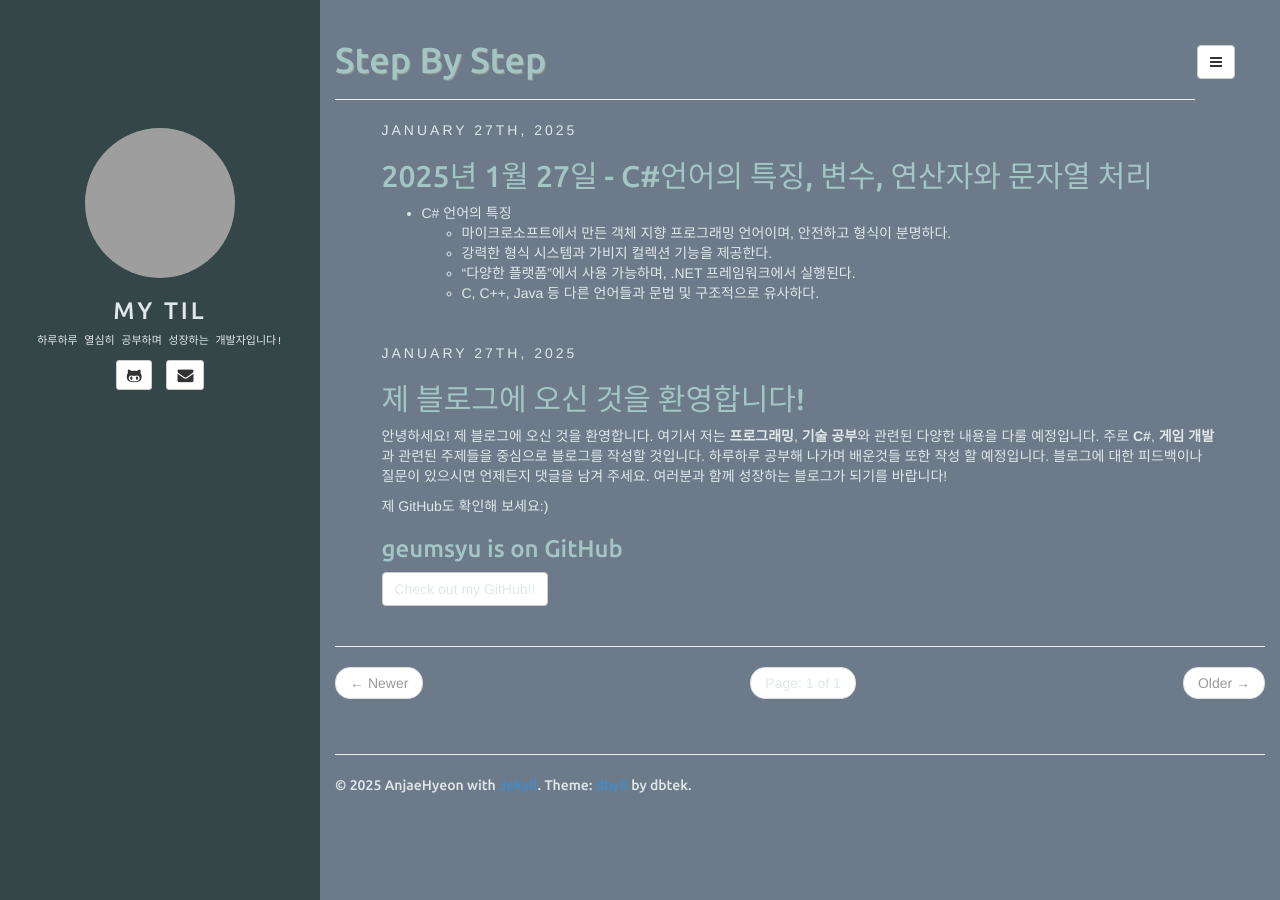
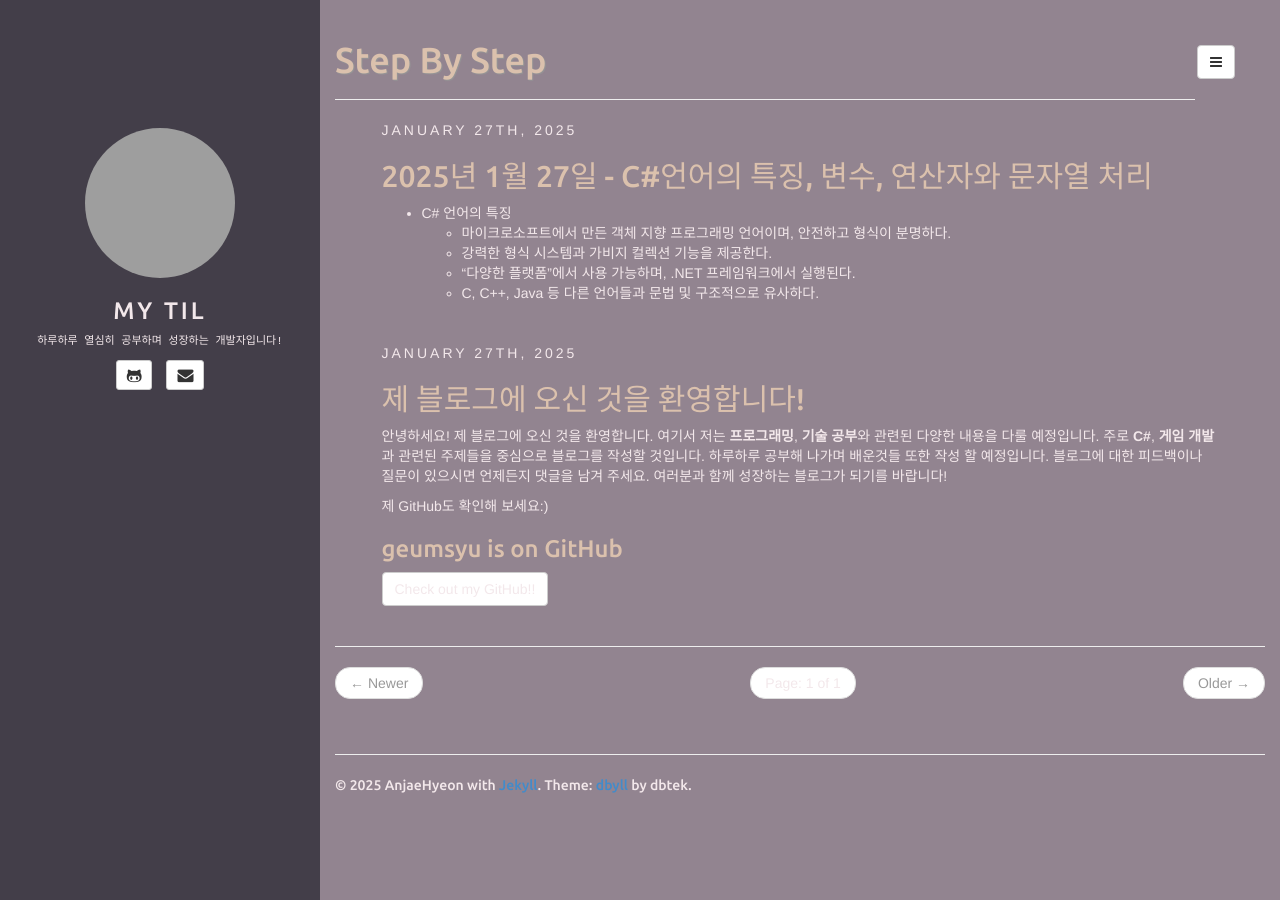
Before and after one commit to geumsyu/geumsyu.github.io, a Jekyll site: the page built from index.html, in a window 1280 px wide. Built offline with Jekyll 4.4.1, drawn with Linux system fonts in a browser that asks for light colours; the list of posts is cut into pages by our own code; grey boxes are pictures that could not be loaded.

Commit message:
Update style.css

```diff
--- a/assets/css/style.css
+++ b/assets/css/style.css
@@ -1,16 +1,16 @@
 @import url(//fonts.googleapis.com/css?family=Ubuntu:500&subset=latin,latin-ext);
 
 body{
-    background-color: #6C7A89; /* 배경색을 #6C7A89로 변경 */
-    color: #E0E7E9; /* 기본 글자색을 #E0E7E9로 변경 */
+    background-color: #928490; /* 배경색을 #928490으로 변경 */
+    color: #F3E8EB; /* 기본 글자색을 #F3E8EB로 변경 */
 }
 
 .sidebar {
     position: fixed;
     top: 0px;
     padding-top: 10%;
-    background-color: #354649; /* 사이드바 색상 #354649로 변경 */
-    color: #E0E7E9; /* 사이드바 글자색을 #E0E7E9로 변경 */
+    background-color: #433E49; /* 사이드바 색상 #433E49로 변경 */
+    color: #F3E8EB; /* 사이드바 글자색을 #F3E8EB로 변경 */
 }
 
 .sidebar-header {
@@ -24,13 +24,13 @@ body{
 
 .sidebar-header .title a{
     text-decoration: none;
-    color: #E0E7E9; /* 사이드바 제목 링크 색상 #E0E7E9로 변경 */
+    color: #F3E8EB; /* 사이드바 제목 링크 색상 #F3E8EB로 변경 */
 }
 
 a.nav-link {
     padding-bottom: 5px;
     padding-top: 7px;
-    color: #E0E7E9; /* 글자색을 #E0E7E9로 변경 */
+    color: #F3E8EB; /* 글자색을 #F3E8EB로 변경 */
 }
 a.nav-link i{
     font-size: 16px;
@@ -83,7 +83,7 @@ article .share .gplus:hover {
 }
 
 .page-header {
-    color: #A3C6C4; /* 포스트 제목 색상 #A3C6C4로 변경 */
+    color: #DBC1AD; /* 포스트 제목 색상 #DBC1AD로 변경 */
     text-shadow: 1px 1px 1px rgba(150, 150, 150, 1);
 }
 
@@ -112,8 +112,8 @@ article {
     padding: 0 5% 0;
 }
 
-article.home div a, article.home pre a { color: #E0E7E9; } /* 글자색을 #E0E7E9로 변경 */
-article.home div a:hover, article.home pre a:hover { color: #E0E7E9; text-decoration: none; }
+article.home div a, article.home pre a { color: #F3E8EB; } /* 글자색을 #F3E8EB로 변경 */
+article.home div a:hover, article.home pre a:hover { color: #F3E8EB; text-decoration: none; }
 article img { max-width: 100%; }
 
 h1,h2,h3,h4,h5,h6 { font-family: 'Ubuntu', sans-serif; }
@@ -124,14 +124,14 @@ article.home h4,
 article.home h5,
 article.home h6 {
     font-family: 'Ubuntu', sans-serif;
-    color: #A3C6C4; /* 포스트 제목 색상 #A3C6C4로 변경 */
+    color: #DBC1AD; /* 포스트 제목 색상 #DBC1AD로 변경 */
 }
 
 article.home h1 a,
 article.home h2 a,
 article.home h3 a,
 article.home h4 a {
-    color: #A3C6C4; /* 포스트 제목 링크 색상 #A3C6C4로 변경 */
+    color: #DBC1AD; /* 포스트 제목 링크 색상 #DBC1AD로 변경 */
 }
 article.home h1 a:hover,
 article.home h2 a:hover,
```
